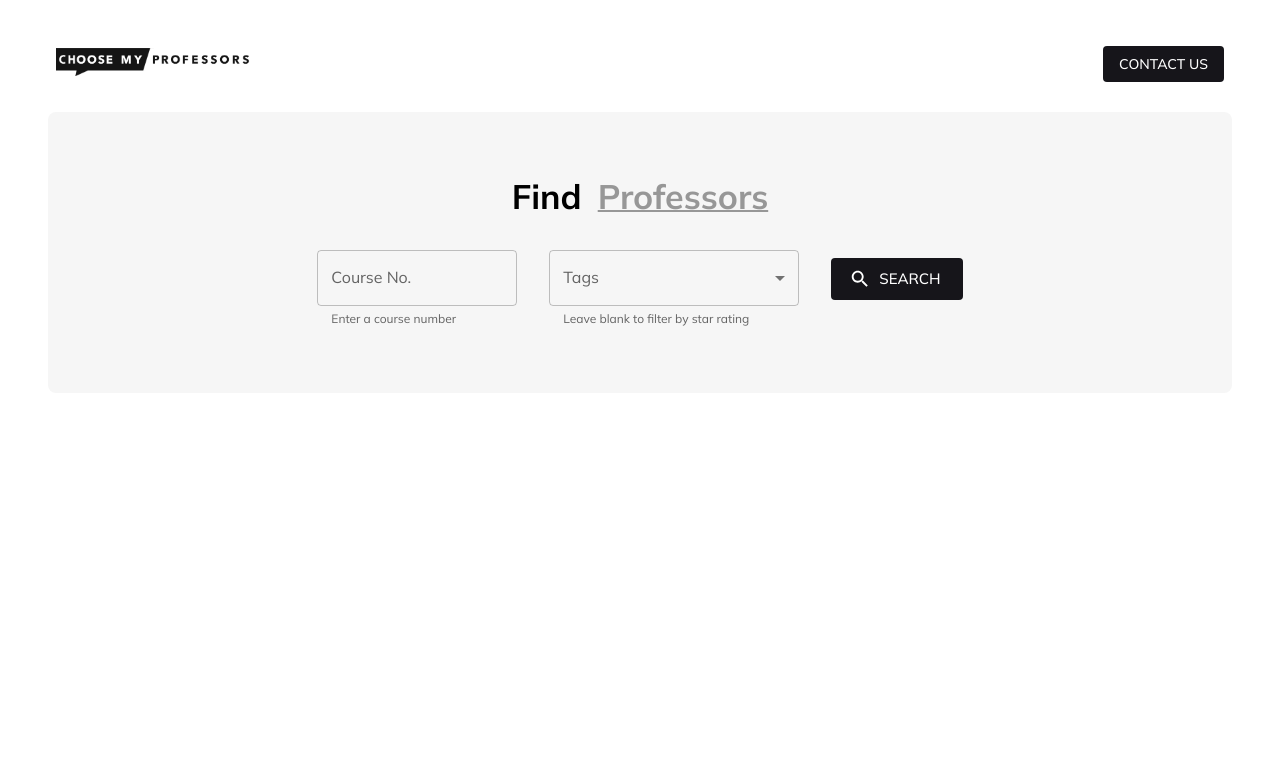
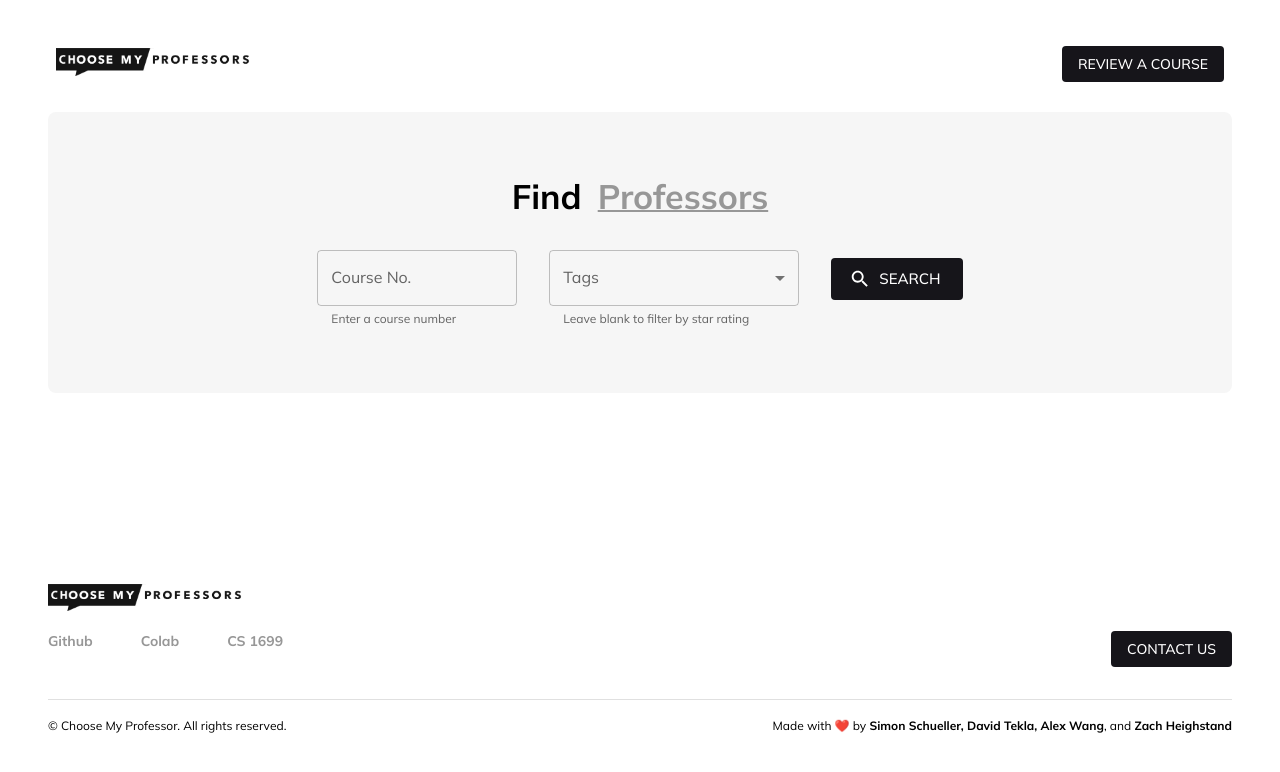
Before and after one commit to sim1029/choose-my-professor, a React (Vite) app in the folder cmp-client/: page / in a window 1280 px wide. Shown: the top 772 px of the page. Built offline with nearby package versions, Linux system fonts and the light colour scheme.

Commit message:
fix backend bug after removing whitespace from courses, create footer

```diff
--- a/cmp-client/src/App.tsx
+++ b/cmp-client/src/App.tsx
@@ -7,8 +7,18 @@ import { createTheme, ThemeProvider } from "@mui/material/styles";
 import Navbar from "./components/Navbar";
 import SearchBar, { ProfessorResult } from "./components/SearchBar";
 import ProfessorCardHeader from "./components/ProfessorCardHeader";
+import cmpLogo from "./assets/cmp-logo.png";
 import { useState } from "react";
-import { Alert, CircularProgress, LinearProgress, Stack } from "@mui/material";
+import {
+  Alert,
+  Box,
+  Button,
+  CircularProgress,
+  Divider,
+  LinearProgress,
+  Stack,
+  Typography,
+} from "@mui/material";
 
 export type SearchState = "idle" | "loading" | "error";
 
@@ -21,6 +31,11 @@ function App() {
   );
 
   return (
+    <Stack
+      direction="column"
+      justifyContent="space-between"
+      sx={{ height: "100vh" }}
+    >
       <Grid container spacing={2} p={4}>
         <Grid item xs={12}>
           <Navbar></Navbar>
@@ -36,7 +51,9 @@ function App() {
         {searchState === "loading" && (
           <Grid item xs={12} mt={4}>
             <Stack justifyContent="center" alignItems="center">
-            <CircularProgress sx={{ color: "primary.dark" }}></CircularProgress>
+              <CircularProgress
+                sx={{ color: "primary.dark" }}
+              ></CircularProgress>
             </Stack>
           </Grid>
         )}
@@ -75,6 +92,80 @@ function App() {
           </>
         )}
       </Grid>
+      <Grid container spacing={2} padding={4} mb={4}>
+        <Grid item xs={12} mx={2}>
+          <a href="/">
+            <img src={cmpLogo} width={200}></img>
+          </a>
+          <Stack direction="row" justifyContent="space-between" pt={2} pb={4}>
+            <Stack direction="row" spacing={6} sx={{ color: "secondary.main" }}>
+              <Typography
+                variant="subtitle2"
+                component="a"
+                href="https://github.com/sim1029/choose-my-professor"
+                sx={{
+                  textDecoration: "none",
+                  color: "primary.dark",
+                  fontWeight: "bold",
+                }}
+              >
+                Github
+              </Typography>
+              <Typography
+                variant="subtitle2"
+                component="a"
+                href="https://colab.research.google.com/drive/1IMQ6uUyEjLrSG-5X0xEaXK0qqvYqK5BR?usp=sharing#scrollTo=a8IFaGQpw3ca&line=10&uniqifier=2"
+                sx={{
+                  textDecoration: "none",
+                  color: "primary.dark",
+                  fontWeight: "bold",
+                }}
+              >
+                Colab
+              </Typography>
+              <Typography
+                variant="subtitle2"
+                component="a"
+                href="https://docs.google.com/document/d/1JMaN5sCyjvnUaBiUx2y94KqbWUbkiyIiioU4_6Hx0xo/edit#heading=h.gmipvu6potis"
+                sx={{
+                  textDecoration: "none",
+                  color: "primary.dark",
+                  fontWeight: "bold",
+                }}
+              >
+                CS 1699
+              </Typography>
+            </Stack>
+            <Button
+              variant="contained"
+              disableElevation
+              color="secondary"
+              component="a"
+              href="https://forms.gle/nT1xFJugHGoEYYgc9"
+              target="_blank"
+            >
+              Contact Us
+            </Button>
+          </Stack>
+
+          <Divider sx={{ mb: 2 }}></Divider>
+          <Stack direction="row" justifyContent="space-between">
+            <Typography variant="caption">
+              &#169; Choose My Professor. All rights reserved.
+            </Typography>
+            <Typography variant="caption">
+              Made with ❤️ by
+              <strong style={{ fontFamily: "Mulish" }}>
+                {" "}
+                Simon Schueller, David Tekla, Alex Wang
+              </strong>
+              , and
+              <strong style={{ fontFamily: "Mulish" }}> Zach Heighstand</strong>
+            </Typography>
+          </Stack>
+        </Grid>
+      </Grid>
+    </Stack>
   );
 }
 
--- a/cmp-client/src/components/Navbar.tsx
+++ b/cmp-client/src/components/Navbar.tsx
@@ -13,22 +13,7 @@ import Tooltip from "@mui/material/Tooltip";
 import MenuItem from "@mui/material/MenuItem";
 import cmpLogo from "../assets/cmp-logo.png";
 
-const pages = ["Products", "Pricing", "Blog"];
-const settings = ["Profile", "Account", "Dashboard", "Logout"];
-
 const Navbar = () => {
-  const [anchorElNav, setAnchorElNav] = React.useState<null | HTMLElement>(
-    null
-  );
-
-  const handleOpenNavMenu = (event: React.MouseEvent<HTMLElement>) => {
-    setAnchorElNav(event.currentTarget);
-  };
-
-  const handleCloseNavMenu = () => {
-    setAnchorElNav(null);
-  };
-
   return (
     <Box sx={{ flexGrow: 1 }}>
       <Toolbar>
@@ -37,8 +22,15 @@ const Navbar = () => {
             <img src={cmpLogo} width={200}></img>
           </a>
         </Box>
-        <Button variant="contained" disableElevation color="secondary">
-          Contact Us
+        <Button
+          variant="contained"
+          disableElevation
+          color="secondary"
+          component="a"
+          href=""
+          target="_blank"
+        >
+          Review a Course
         </Button>
       </Toolbar>
     </Box>
--- a/cmp-client/src/components/SearchBar.tsx
+++ b/cmp-client/src/components/SearchBar.tsx
@@ -193,6 +193,7 @@ const SearchBar = ({
         }
       );
       let resProfs = response.data.profs;
+      console.log(response.data);
 
       if (resProfs.length == 0) {
         throw new Error("Invalid course number");
```
Also changed, not shown: 1 other file (tests, documents, lock files or other folders). Lines whose indentation alone changed are shown as unchanged.
